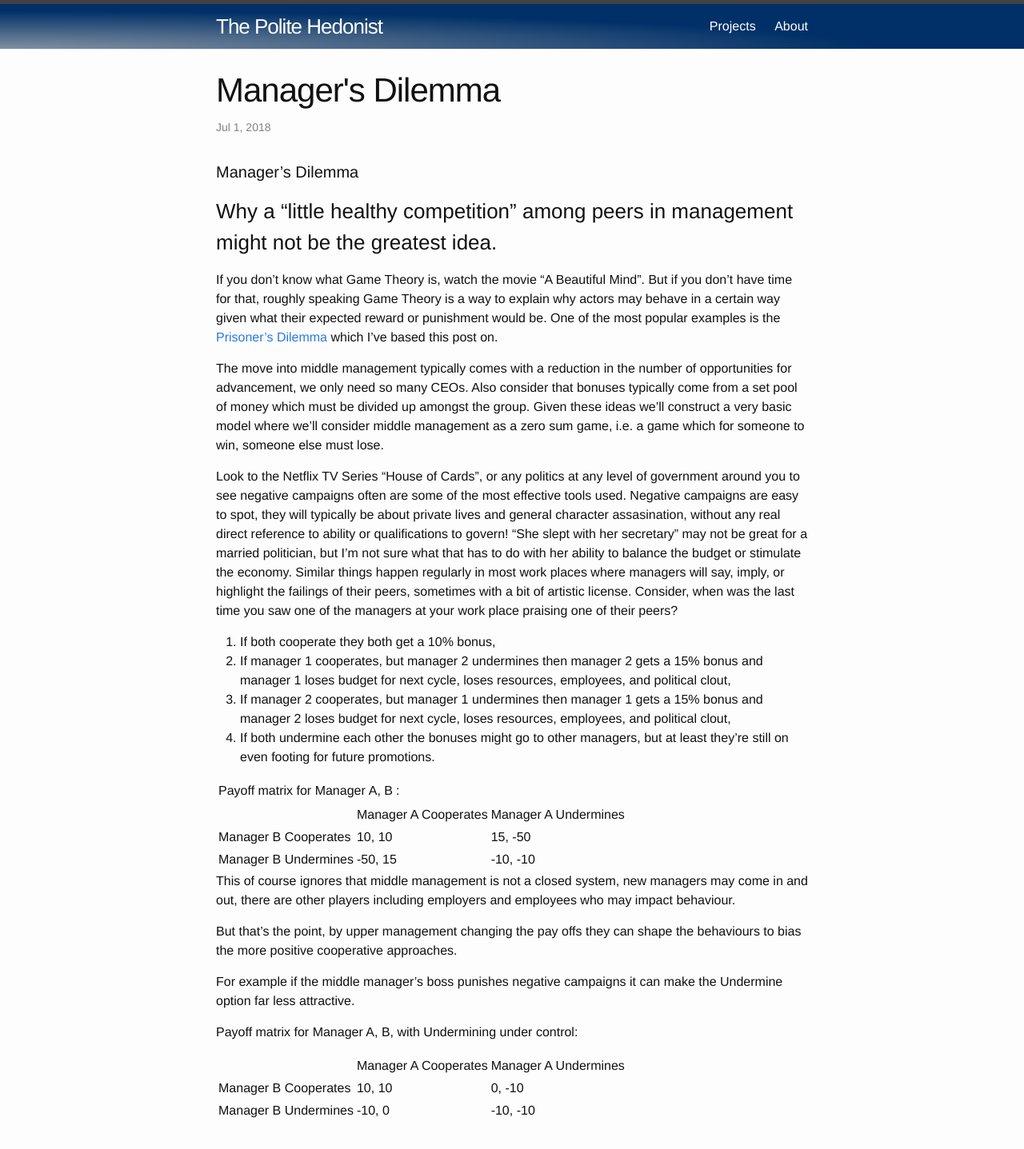
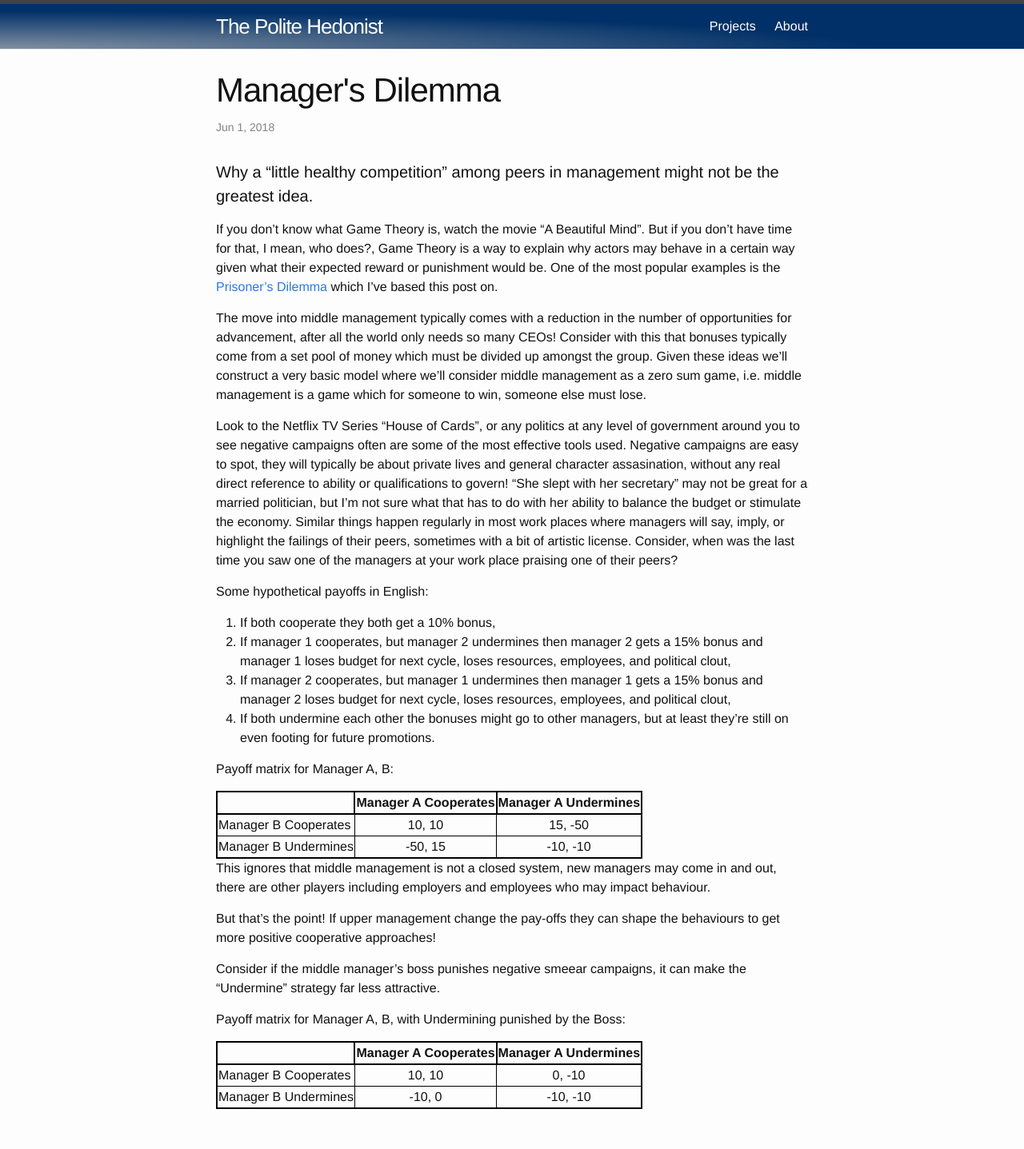
Before and after one commit to krutisfood/krutisfood.github.io, a Jekyll site: the page built from _posts/2018-07-01-managers-dilemma.markdown, in a window 1280 px wide, cut to the strip 0-1443 px from the top of the page. Shown: the top 1437 px of the strip at 80% size. Built offline with Jekyll 4.4.1, drawn with Linux system fonts in a browser that asks for light colours.

Commit message:
:black_nib: Moar words

```diff
--- a/_posts/2018-07-01-managers-dilemma.markdown
+++ b/_posts/2018-07-01-managers-dilemma.markdown
@@ -1,44 +1,65 @@
 ---
 layout: post
 title:  "Manager's Dilemma"
-date:   2018-07-01 18:00:00 +1000
+date:   2018-06-01 18:00:00 +1000
 categories: gametheory game theory improvements management
 ---
-#### Manager's Dilemma
-### Why a "little healthy competition" among peers in management might not be the greatest idea.
+#### Why a "little healthy competition" among peers in management might not be the greatest idea.
 
-If you don't know what Game Theory is, watch the movie "A Beautiful Mind". But if you don't have time for that, roughly speaking Game Theory is a way to explain why actors may behave in a certain way given what their expected reward or punishment would be. One of the most popular examples is the [Prisoner's Dilemma][prisoners-dilemma] which I've based this post on.
+If you don't know what Game Theory is, watch the movie "A Beautiful Mind". But if you don't have time for that, I mean, who does?, Game Theory is a way to explain why actors may behave in a certain way given what their expected reward or punishment would be. One of the most popular examples is the [Prisoner's Dilemma][prisoners-dilemma] which I've based this post on.
 
-The move into middle management typically comes with a reduction in the number of opportunities for advancement, we only need so many CEOs. Also consider that bonuses typically come from a set pool of money which must be divided up amongst the group. Given these ideas we'll construct a very basic model where we'll consider middle management as a zero sum game, i.e. a game which for someone to win, someone else must lose.
+The move into middle management typically comes with a reduction in the number of opportunities for advancement, after all the world only needs so many CEOs! Consider with this that bonuses typically come from a set pool of money which must be divided up amongst the group. Given these ideas we'll construct a very basic model where we'll consider middle management as a zero sum game, i.e. middle management is a game which for someone to win, someone else must lose.
 
 Look to the Netflix TV Series "House of Cards", or any politics at any level of government around you to see negative campaigns often are some of the most effective tools used.
 Negative campaigns are easy to spot, they will typically be about private lives and general character assasination, without any real direct reference to ability or qualifications to govern! "She slept with her secretary" may not be great for a married politician, but I'm not sure what that has to do with her ability to balance the budget or stimulate the economy. Similar things happen regularly in most work places where managers will say, imply, or highlight the failings of their peers, sometimes with a bit of artistic license. Consider, when was the last time you saw one of the managers at your work place praising one of their peers?
 
-
-
+Some hypothetical payoffs in English:
 1. If both cooperate they both get a 10% bonus,
 2. If manager 1 cooperates, but manager 2 undermines then manager 2 gets a 15% bonus and manager 1 loses budget for next cycle, loses resources, employees, and political clout,
 3. If manager 2 cooperates, but manager 1 undermines then manager 1 gets a 15% bonus and manager 2 loses budget for next cycle, loses resources, employees, and political clout,
 4. If both undermine each other the bonuses might go to other managers, but at least they're still on even footing for future promotions.
 
-Payoff matrix for Manager | A, B |:
+Payoff matrix for Manager A, B:
 
+|----------------------+----------------------+----------------------|
 |                      | Manager A Cooperates | Manager A Undermines |
+|----------------------+:--------------------:+:--------------------:|
 | Manager B Cooperates |        10, 10        |         15, -50      |
 | Manager B Undermines |       -50, 15        |        -10, -10      |
+|----------------------+----------------------+----------------------|
 
 
-This of course ignores that middle management is not a closed system, new managers may come in and out, there are other players including employers and employees who may impact behaviour.
+This ignores that middle management is not a closed system, new managers may come in and out, there are other players including employers and employees who may impact behaviour.
 
-But that's the point, by upper management changing the pay offs they can shape the behaviours to bias the more positive cooperative approaches.
+But that's the point! If upper management change the pay-offs they can shape the behaviours to get more positive cooperative approaches!
 
-For example if the middle manager's boss punishes negative campaigns it can make the Undermine option far less attractive.
+Consider if the middle manager's boss punishes negative smeear campaigns, it can make the "Undermine" strategy far less attractive.
 
-Payoff matrix for Manager A, B, with Undermining under control:
+Payoff matrix for Manager A, B, with Undermining punished by the Boss:
 
+|----------------------+----------------------+----------------------|
 |                      | Manager A Cooperates | Manager A Undermines |
+|----------------------+:--------------------:+:--------------------:|
 | Manager B Cooperates |        10, 10        |          0, -10      |
 | Manager B Undermines |       -10,  0        |        -10, -10      |
+|----------------------+----------------------+----------------------|
+
 
 
 [prisoners-dilemma]: https://en.wikipedia.org/wiki/Prisoner's_dilemma#Strategy_for_the_prisoner's_dilemma
+
+<style>
+table{
+    border-collapse: collapse;
+    border-spacing: 0;
+    border:2px solid #000000;
+}
+
+th{
+    border:2px solid #000000;
+}
+
+td{
+    border:1px solid #000000;
+}
+</style>
```
Also changed, not shown: Gemfile.lock, README.md.
